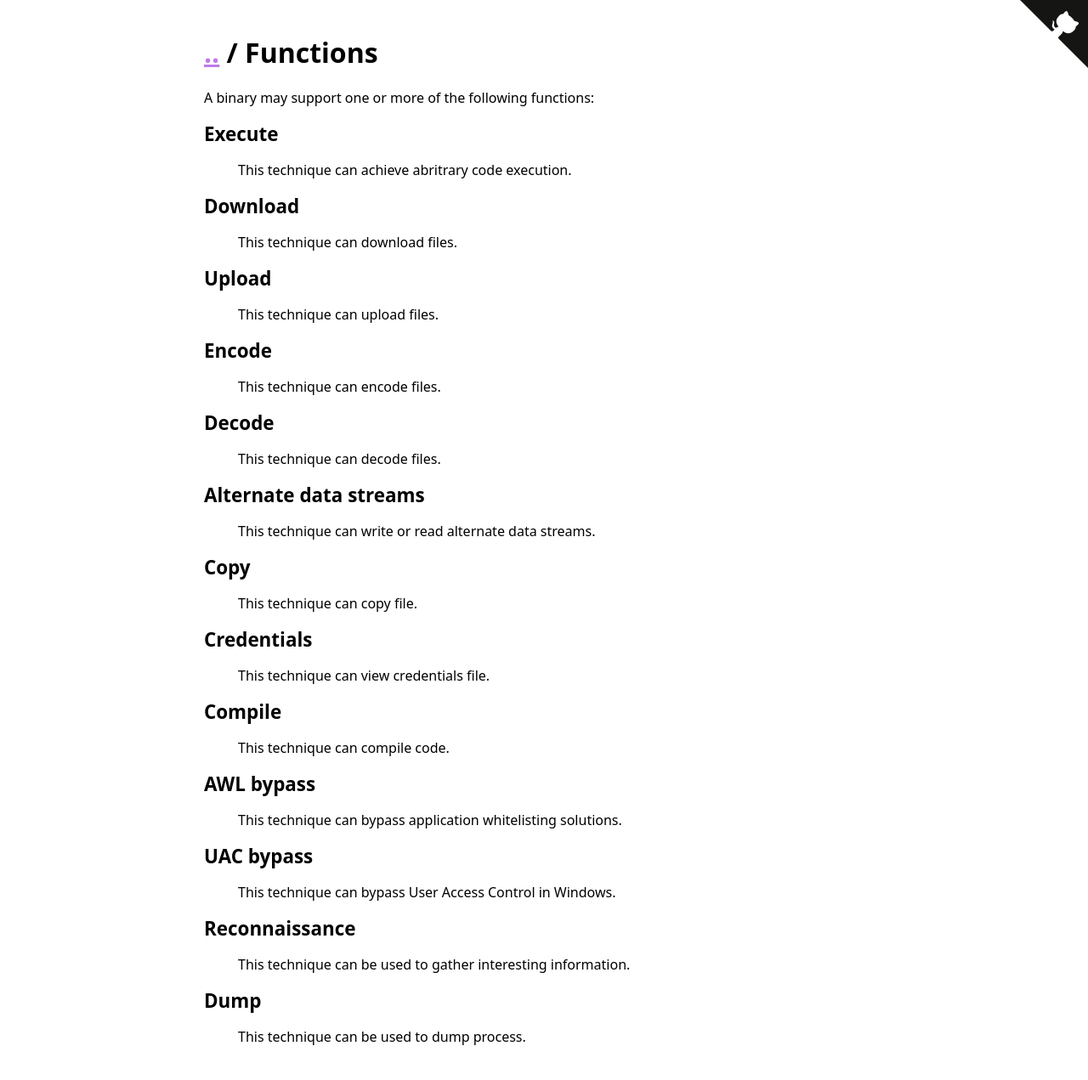
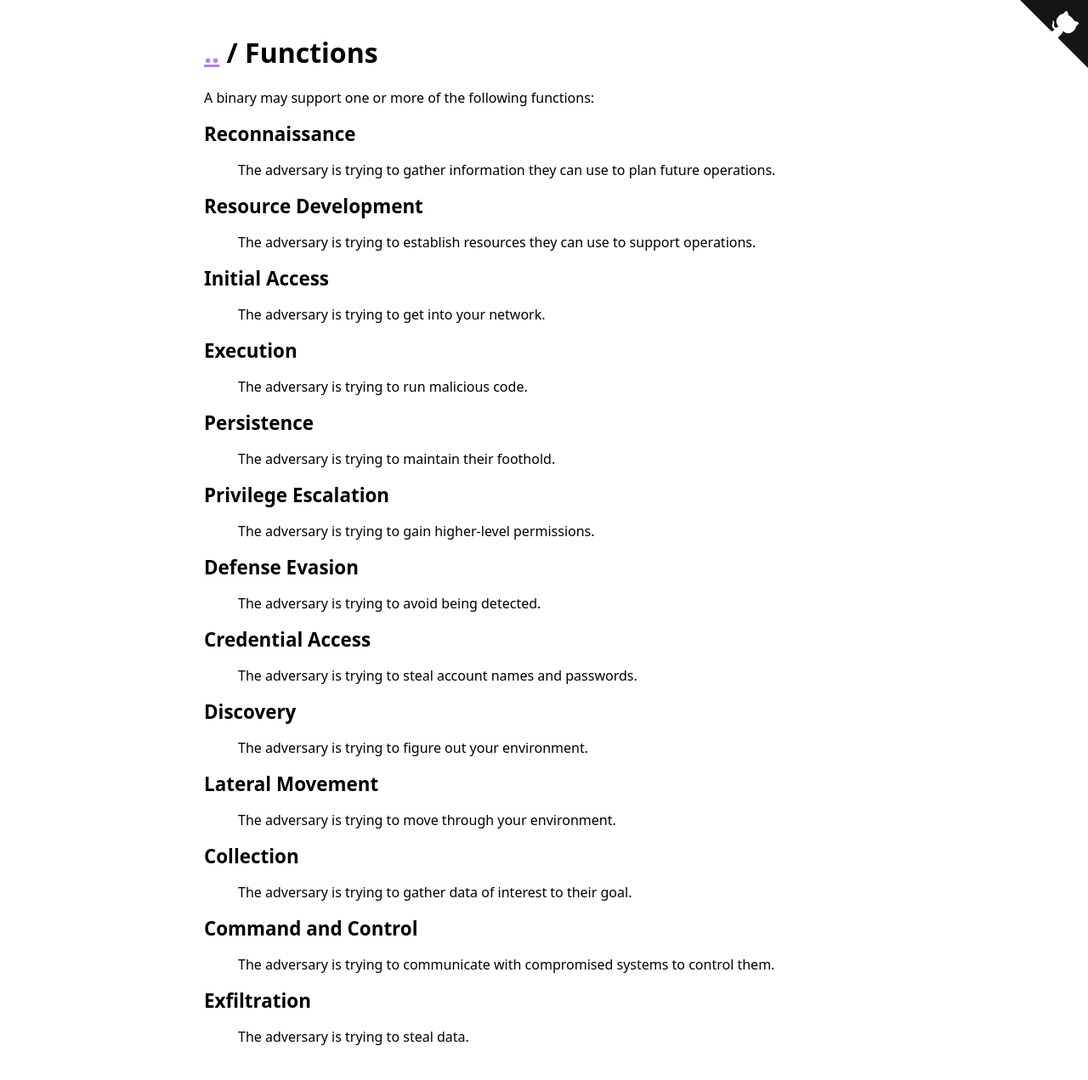
Before and after one commit to iThreatopedia/iThreatopedia.github.io, a Jekyll site: the page built from functions.md, in a window 1280 px wide. Shown: the whole page at 85% size. Built offline with Jekyll 4.4.1, drawn with Linux system fonts in a browser that asks for light colours.

Commit message:
replacing functions with tactics

```diff
--- a/_data/functions.yml
+++ b/_data/functions.yml
@@ -1,65 +1,65 @@
 ---
-execute:
-  label: Execute
-  description: |
-    This technique can achieve abritrary code execution.
-
-download:
-  label: Download
-  description: |
-    This technique can download files.
-
-upload:
-  label: Upload
-  description: |
-    This technique can upload files.
-
-encode:
-  label: Encode
-  description: |
-    This technique can encode files.
-
-decode:
-  label: Decode
-  description: |
-    This technique can decode files.
-
-ads:
-  label: Alternate data streams
-  description: |
-    This technique can write or read alternate data streams.
-
-copy:
-  label: Copy
-  description: |
-    This technique can copy file.
-
-credentials:
-  label: Credentials
-  description: |
-    This technique can view credentials file.
-
-compile:
-  label: Compile
-  description: |
-    This technique can compile code.
-
-awl bypass:
-  label: AWL bypass
-  description: |
-    This technique can bypass application whitelisting solutions.
-
-uac bypass:
-  label: UAC bypass
-  description: |
-    This technique can bypass User Access Control in Windows.
-
 reconnaissance:
   label: Reconnaissance
   description: |
-    This technique can be used to gather interesting information.
+    The adversary is trying to gather information they can use to plan future operations.
 
-dump:
-  label: Dump
+resource development:
+  label: Resource Development
   description: |
-    This technique can be used to dump process.
+    The adversary is trying to establish resources they can use to support operations.
+
+initial access:
+  label: Initial Access
+  description: |
+    The adversary is trying to get into your network.
+
+execution:
+  label: Execution
+  description: |
+    The adversary is trying to run malicious code.
+
+persistence:
+  label: Persistence
+  description: |
+    The adversary is trying to maintain their foothold.
+
+privilege escalation:
+  label: Privilege Escalation
+  description: |
+    The adversary is trying to gain higher-level permissions.
+
+defense evasion:
+  label: Defense Evasion
+  description: |
+    The adversary is trying to avoid being detected.
+
+credential access:
+  label: Credential Access
+  description: |
+    The adversary is trying to steal account names and passwords.
+
+discovery:
+  label: Discovery
+  description: |
+    The adversary is trying to figure out your environment.
+
+lateral movement:
+  label: Lateral Movement
+  description: |
+    The adversary is trying to move through your environment.
+
+collection:
+  label: Collection
+  description: |
+    The adversary is trying to gather data of interest to their goal.
+
+command and control:
+  label: Command and Control
+  description: |
+    The adversary is trying to communicate with compromised systems to control them.
+
+exfiltration:
+  label: Exfiltration
+  description: |
+    The adversary is trying to steal data.
```
